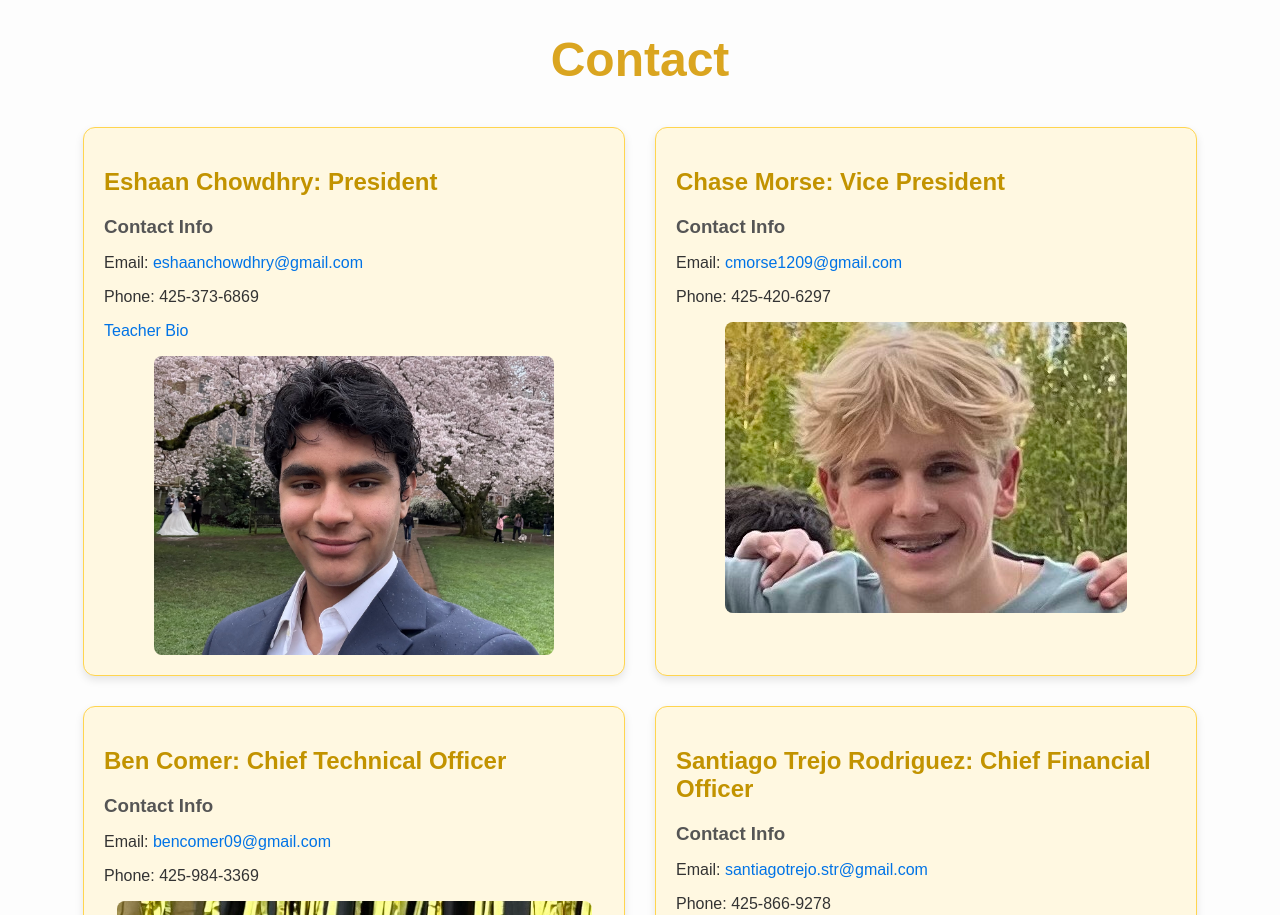
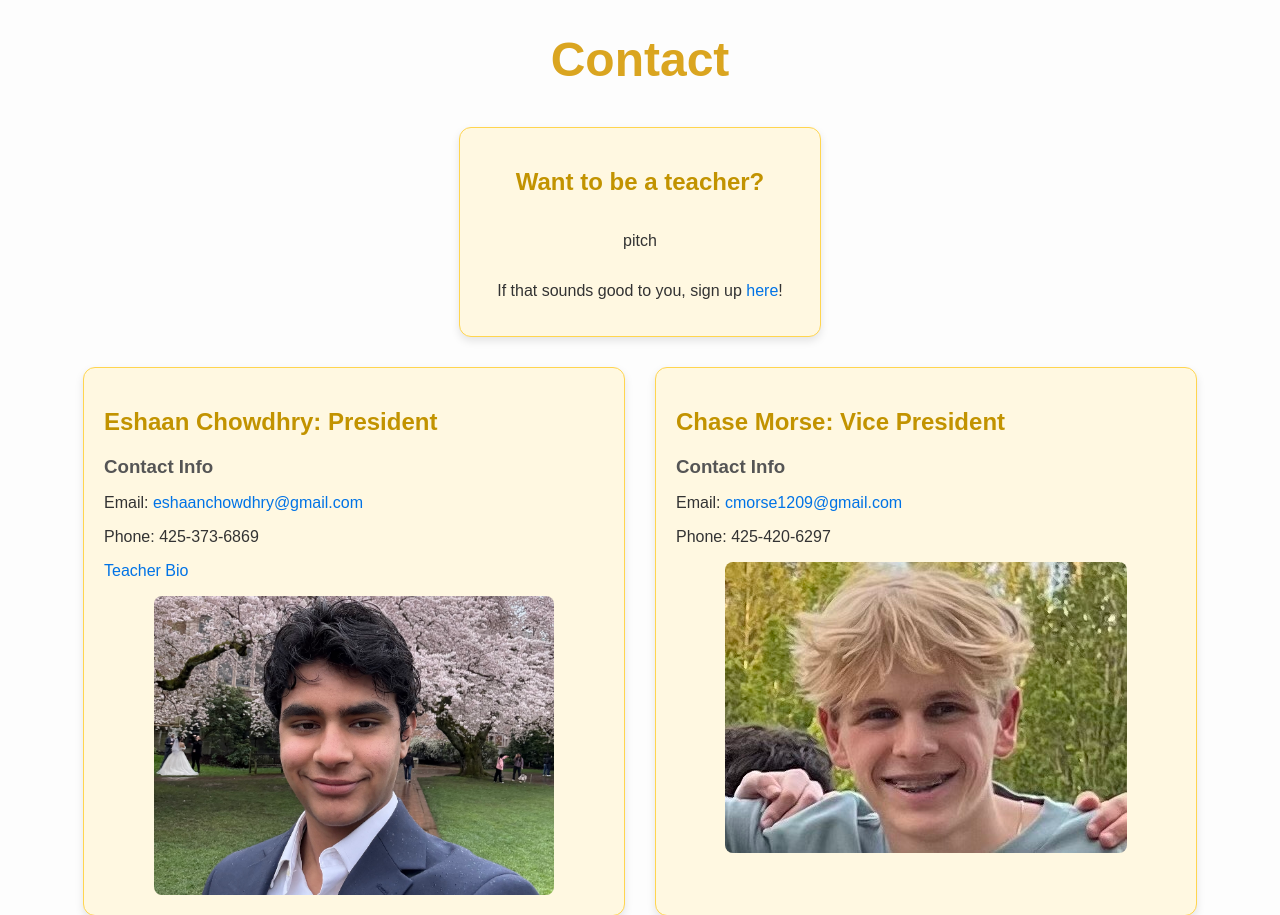
Before and after one commit to EC1790/NovaMusic, a Flask app: page /Contact in a window 1280 px wide. Shown: the part 135-1050 px from the top of the page. Run offline with Flask 3, Linux system fonts and the light colour scheme.

Commit message:
Added teacher sign-up card
Added a card to the top of the contact page with the link to the teacher interest form. Pitch has yet to be added

```diff
--- a/static/Contact.css
+++ b/static/Contact.css
@@ -2,7 +2,6 @@
 General body and h1 css follows theme
 Each person is made a contact card of sorts around their name, info and photo
 Photo had css as well to format it well
-
 */
 
 body {
@@ -20,6 +19,33 @@ body {
   margin-bottom: 40px;
 }
 
+#teacherSUCard {
+  background-color: #fff8e1;
+  border: 1px solid #ffd54f;
+  border-radius: 12px;
+  display:flex;
+  justify-self:center;
+  box-shadow: 0 4px 8px rgba(0, 0, 0, 0.1);
+  align-items:center;
+  flex-direction:column;
+  margin-bottom:30px;
+  padding:20px;
+  width:320px;
+  flex: 1 1 calc(45% - 30px);
+}
+
+#teacherSUCard h2 {
+  color: #c29300;
+}
+
+#teacherSUCard a {
+  color: #0073e6;
+  text-decoration: none;
+}
+
+#teacherSUCard a:hover {
+  text-decoration: underline;
+}
 
 .contact-grid {
   display: flex;
@@ -29,7 +55,6 @@ body {
   max-width: 1200px;
   margin: 0 auto;
 }
-
 
 .contact-card {
   background-color: #fff8e1;
--- a/templates/Contact.html
+++ b/templates/Contact.html
@@ -15,6 +15,13 @@
     <div id="navbar"></div>
 
     <h1>Contact</h1>
+
+    <div id="teacherSUCard">
+      <h2>Want to be a teacher?</h1>
+      <p>pitch</p>
+      <p>If that sounds good to you, sign up <a href="https://forms.gle/8Eu4FaqbnEL3VV6P8">here</a>!</p>
+    </div>
+
     <div class="contact-grid">
       <div class="contact-card">
         <h2>Eshaan Chowdhry: President</h2>
```
Lines whose indentation alone changed are shown as unchanged.
